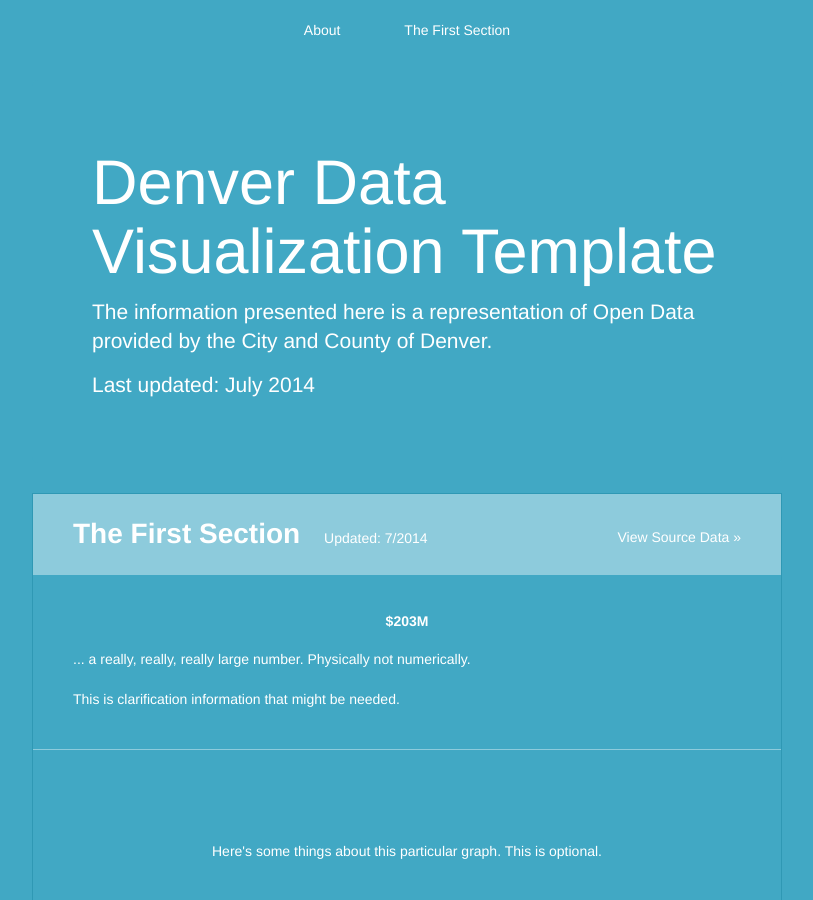
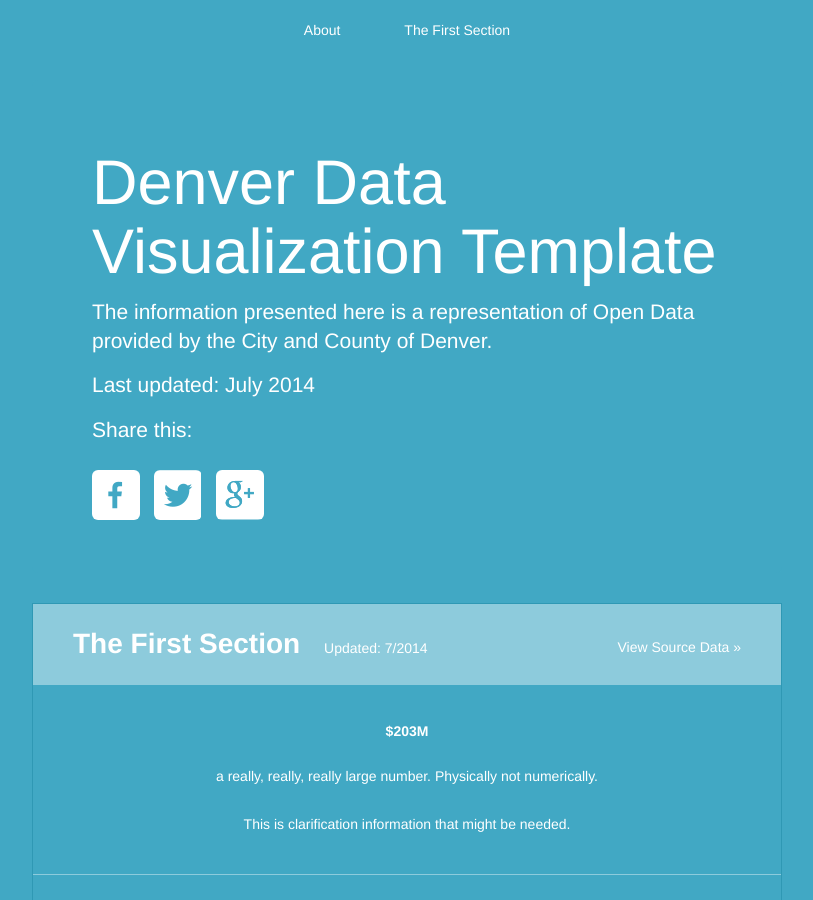
Before and after one commit to codeforamerica/denver-data-visualization-template, a Jekyll site: the page built from index.html, in a window 1280 px wide and 900 px high. Shown: the whole window, without its empty margins (233-1046 px from the left). Built offline with Jekyll 4.4.1, drawn with Linux system fonts in a browser that asks for light colours.

Commit message:
Update styles to match convention of existing
Also add social media.

```diff
--- a/_includes/big.html
+++ b/_includes/big.html
@@ -2,5 +2,5 @@
   <span id="{{big.section}}-number"></span>
 </div>
 
-<div id="{{big.section}}-number-strong" class="info-description">... {{big.description}}</div>
+<div id="{{big.section}}-number-strong" class="info-description">{{big.description}}</div>
 <div id="{{big.section}}-number-more" class="info-description">{{big.more}}</div>
--- a/_includes/graph.html
+++ b/_includes/graph.html
@@ -1,13 +1,5 @@
-<div class="row">
-  <div class="col-md-12 text-center">
-      <div id="{{graph.type}}" class="full-width-image"></div>
-  </div>
-</div>
+<div id="{{graph.type}}"></div>
 
 {% if graph.description %}
-<div class="row">
-  <div class="col-md-10 col-md-offset-1 text-center">
-    <p>{{graph.description}}</p>
-  </div>
-</div>
+<div class="info-description">{{graph.description}}</div>
 {% endif %}
--- a/_includes/social.html
+++ b/_includes/social.html
@@ -1,5 +1,9 @@
-<a class="fb" href="javascript:window.open('http://www.facebook.com/share.php?u={{site.url}}&title={{site.title}}' , '_blank', 'width=400,height=500');void(0);"></a>
+<div>
+<div class="lead share-text">Share this:</div>
 
-<a class="twitter" href="javascript:window.open('http://twitter.com/home?status={{site.title}}+{{site.url}}' , '_blank', 'width=400,height=500');void(0);"></a>
+	<a class="fb btn-share" href="javascript:window.open('http://www.facebook.com/share.php?u=' + document.URL + '&title={{site.title}}' , '_blank', 'width=400,height=500');void(0);"></a>
 
-<a class="gplus"  href="javascript:window.open('https://plus.google.com/share?url={{site.url}}' , '_blank', 'width=490,height=550');void(0);"></a>
+	<a class="twitter btn-share" href="javascript:window.open('http://twitter.com/home?status={{site.title}}+' + document.URL, '_blank', 'width=400,height=500');void(0);"></a>
+
+	<a class="gplus btn-share"  href="javascript:window.open('https://plus.google.com/share?url=' + document.URL , '_blank', 'width=490,height=550');void(0);"></a>
+</div>
--- a/css/main.scss
+++ b/css/main.scss
@@ -10,6 +10,8 @@ $secondary-color: #8dcbdc;
 $tertiary-color: #2F98B4;
 $text-color: white;
 $light-background-text-color: #555;
+$tooltip-color: #3ba8c6;
+$dimple-fill: #fff;
 
 /* Theme Fonts */
 $font-family: 'Helvetica Neue', Helvetica, Arial, sans-serif;
@@ -18,9 +20,15 @@ $font-family: 'Helvetica Neue', Helvetica, Arial, sans-serif;
 a { color: $text-color; }
 
 a:hover {color: $text-color;}
+
 .main-content {
   position: relative;
   padding-top: 80px;
+}
+
+.center {
+  text-align: center;
+  margin:0 auto;
 }
 
 body {
@@ -39,7 +47,54 @@ img.center {
   text-align: left;
 }
 
-.row {margin-bottom: 50px;}
+/* Share Buttons*/
+.share-text {}
+.btn-share {
+  margin-right: 10px;
+  margin-top: 5px;
+  width: 48px;
+  height:50px;
+  display:inline-block;
+  border-radius: 6px;
+  background-color: #41a8c4;
+}
+
+.btn-share:hover {
+  border: 1px solid white;
+  border-radius: 6px;
+}
+
+.fb { background: url('../images/share-1x.png') no-repeat -1px -1px;}
+.fb:hover { background-position: -1px -53px; }
+
+.twitter { background: url('../images/share-1x.png') no-repeat -1px -103px; }
+.twitter:hover { background-position: -1px -155px; }
+
+.gplus { background: url('../images/share-1x.png') no-repeat -1px -206px; }
+.gplus:hover { background-position: -1px -258px; }
+
+/* Dimple */
+.dimple-axis text, text.dimple-title, text.dimple-legend  {
+  fill: $dimple-fill !important;
+  font-size: 12px !important;
+}
+
+text.dimple-title { font-weight: 500 !important; }
+.dimple-marker { opacity: 1 !important; }
+.dimple-tooltip {
+  font-size: 14px !important;
+  fill: $dimple-fill !important;
+  stroke: 1px !important;
+  text-align: center !important;
+}
+
+text.dimple-tooltip {
+  fill: $tooltip-color !important;
+  padding: 10px !important;
+  margin: 0 auto !important;
+  text-align: center !important;
+  visibility: visible !important;
+}
 
 /* Infographic */
 .infographic {
@@ -58,15 +113,18 @@ img.center {
   font-size: 2em;
   font-weight: bold;
 }
+
 .info-date {
   font-size: 1em;
   padding-left:  20px;
 }
+
 .info-data {
   float: right;
   text-align: right;
   padding-top: 13px;
 }
+
 .info-row {
   display: -webkit-flex;
   display: flex;
@@ -89,9 +147,18 @@ img.center {
   border-top: 1px solid $secondary-color;
 }
 
-.info-description {padding-top: 20px;}
+.info-description {
+  text-align: center;
+  max-width: 500px;
+  margin: 0 auto;
+  padding-top: 2em;
+}
 
 /* Navigation */
+.nav-full {
+  border-bottom: 1px solid $text-color;
+}
+
 .main-nav {
   background: $primary-color;
   height: 60px;
@@ -128,15 +195,29 @@ img.center {
   visibility: hidden;
 }
 
+/*Pin the top nav to the top while scrolling*/
+.navbar-default {
+  position:fixed;
+  left:0px;
+  top:0px;
+  z-index: 1;
+  width: 100%;
+}
+
 /* BIGTEXT STYLES */
 .bigtext {
-    font-family: Helvetica, Arial;
+    font-family: $font-family;
     font-weight: 700;
     text-align: center;
 }
 
 .bigtext > span {
     line-height: 0.95em;
+}
+
+.bigtext-descr {
+  padding-top: 1.5em;
+  text-align: center;
 }
 
 /* footer */
@@ -176,19 +257,19 @@ footer a:hover {
   footer {
     padding-top: 2em;
   }
+  .footer-content {margin-top: 2em;}
   .main-nav {display: none;}
 }
 @media(min-width:768px){}
 @media (min-width: 992px) {}
 @media (min-width: 1200px) {}
-
-@media only screen and (-webkit-min-device-pixel-ratio: 2), only screen and (min-device-pixel-ratio: 2) {
+@media only screen and (-webkit-min-device-pixel-ratio: 2), only screen and (min--moz-device-pixel-ratio: 2), only screen and (-o-min-device-pixel-ratio: 2/1), only screen and (min-device-pixel-ratio: 2), only screen and (min-resolution: 192dpi), only screen and (min-resolution: 2dppx) {
   .fb, .fb:hover,
   .twitter, .twitter:hover,
   .gplus, .gplus:hover {
     /* Reference the @2x Sprite */
-    background-image: url('../images/mj_share-2x.png');
+    background-image: url('../images/share-2x.png');
     /* Translate the @2x sprite's dimensions back to 1x */
-    background-size: 32px 198px;
+    background-size: 50px 307px;
   }
 }
--- a/index.html
+++ b/index.html
@@ -8,6 +8,7 @@ layout: default
   <h1>{{ site.title }}</h1>
   <p class="lead">{{ site.about.description }}</p>
   <p class="small">{{ site.about.label }}: {{ site.timestamp }}</p>
+  {% include social.html %}
 </div> <!-- About -->
 
 <div class="infographic clearfix">
```
Also changed, not shown: images/share-1x.png (added), images/share-2x.png (added).
